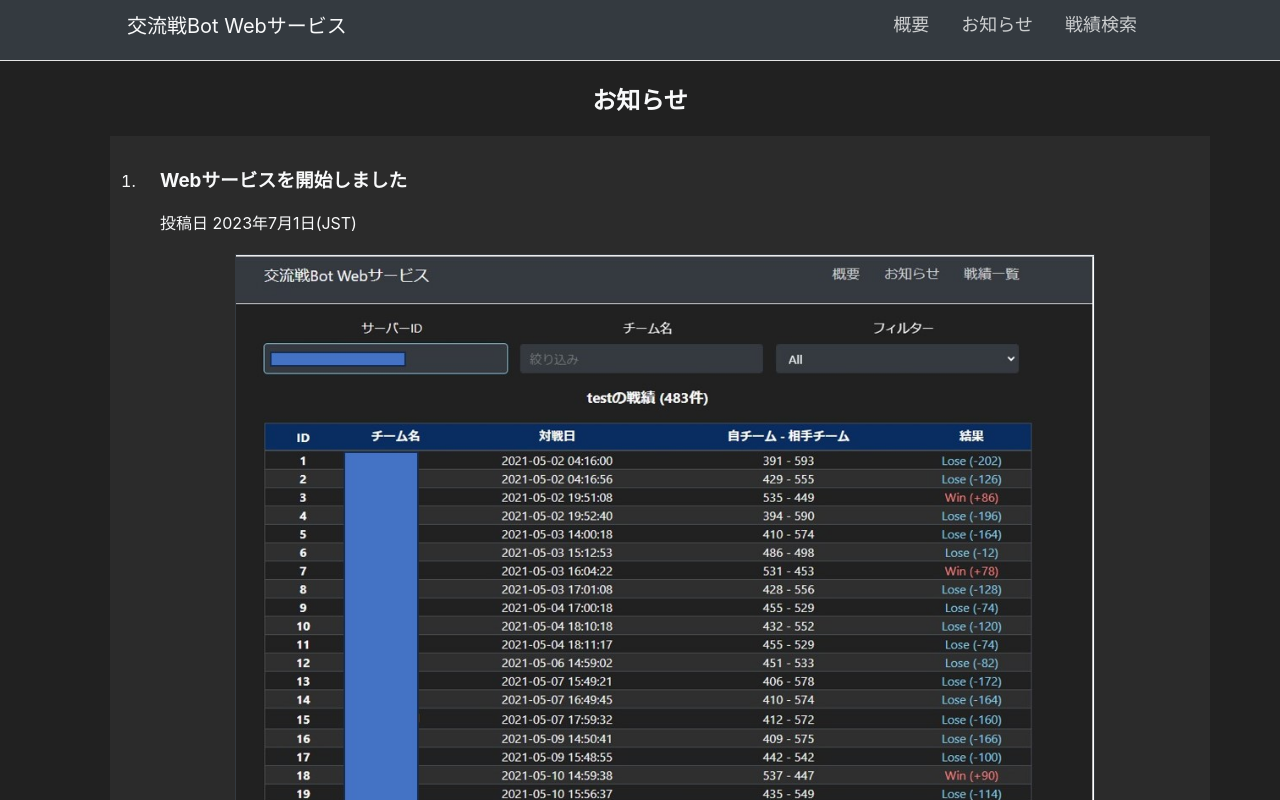
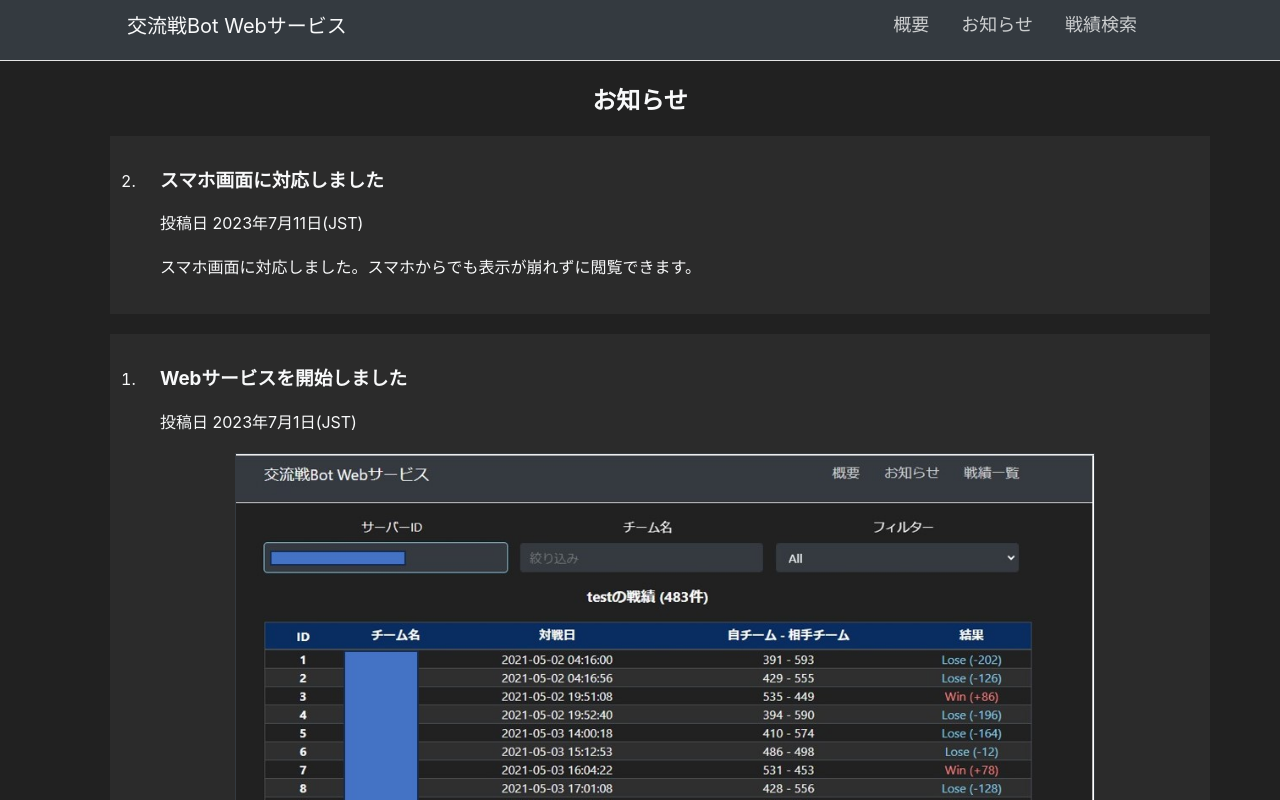
Before and after one commit to Yumax-panda/stats-frontend.ts, a React (Create React App) app: page /info in a window 1280 px wide. Shown: the top 800 px of the page. Built offline with nearby package versions, Linux system fonts and the light colour scheme; no server answers.

Commit message:
added new info

```diff
--- a/src/constants/info.ts
+++ b/src/constants/info.ts
@@ -22,7 +22,16 @@ const info1: info = {
     imgAlt: 'The&nbsp;example&nbsp;use&nbsp;of&nbsp;LeaderBoard',
 }
 
+const info2: info = {
+    title: "スマホ画面に対応しました",
+    description: "スマホ画面に対応しました。スマホからでも表示が崩れずに閲覧できます。",
+    createdAt: {year: 2023, month: 7, day: 11},
+    imgURL: null,
+    imgAlt: null,
+}
+
 const infoLog: info[] = [
+    info2,
     info1,
 ];
 
```
